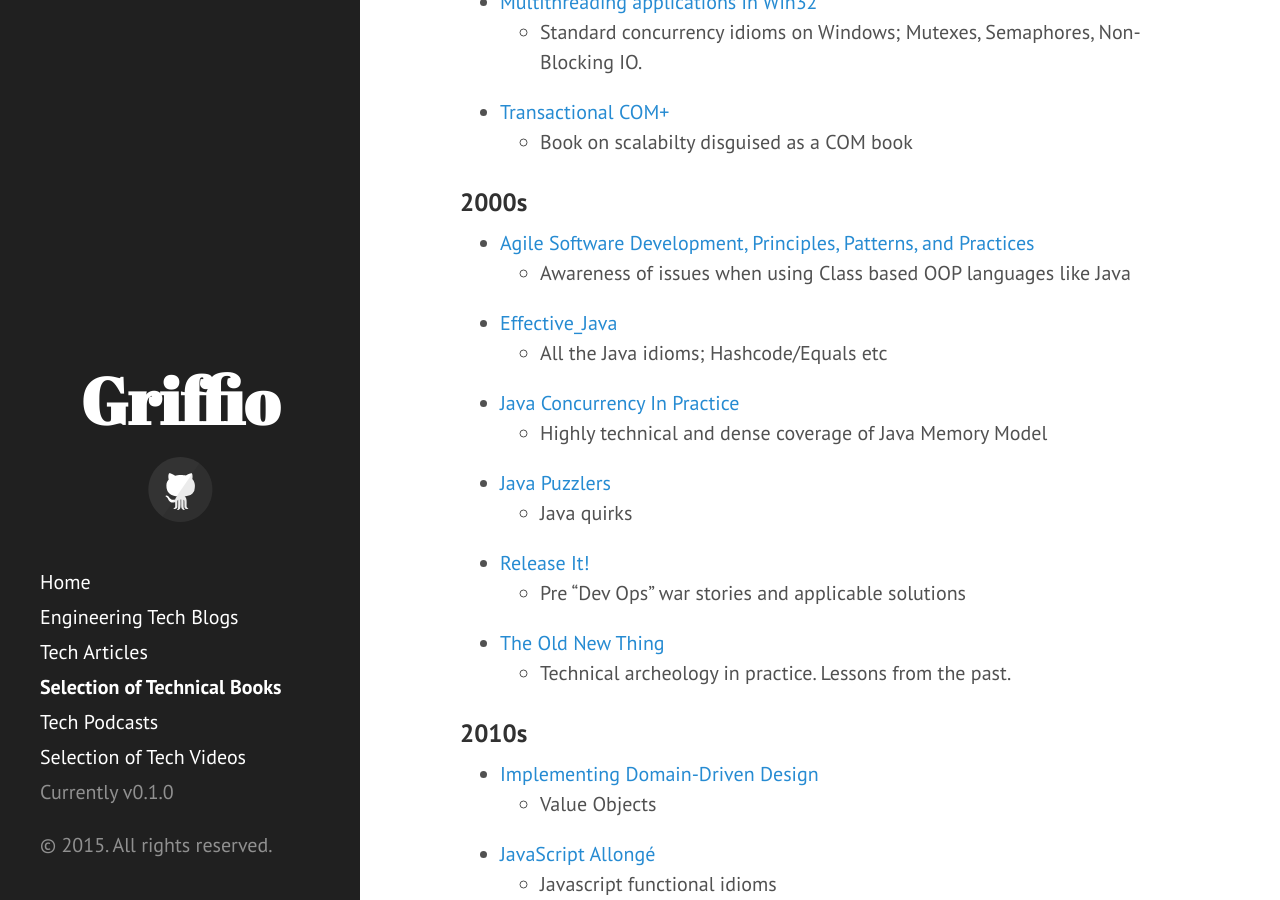
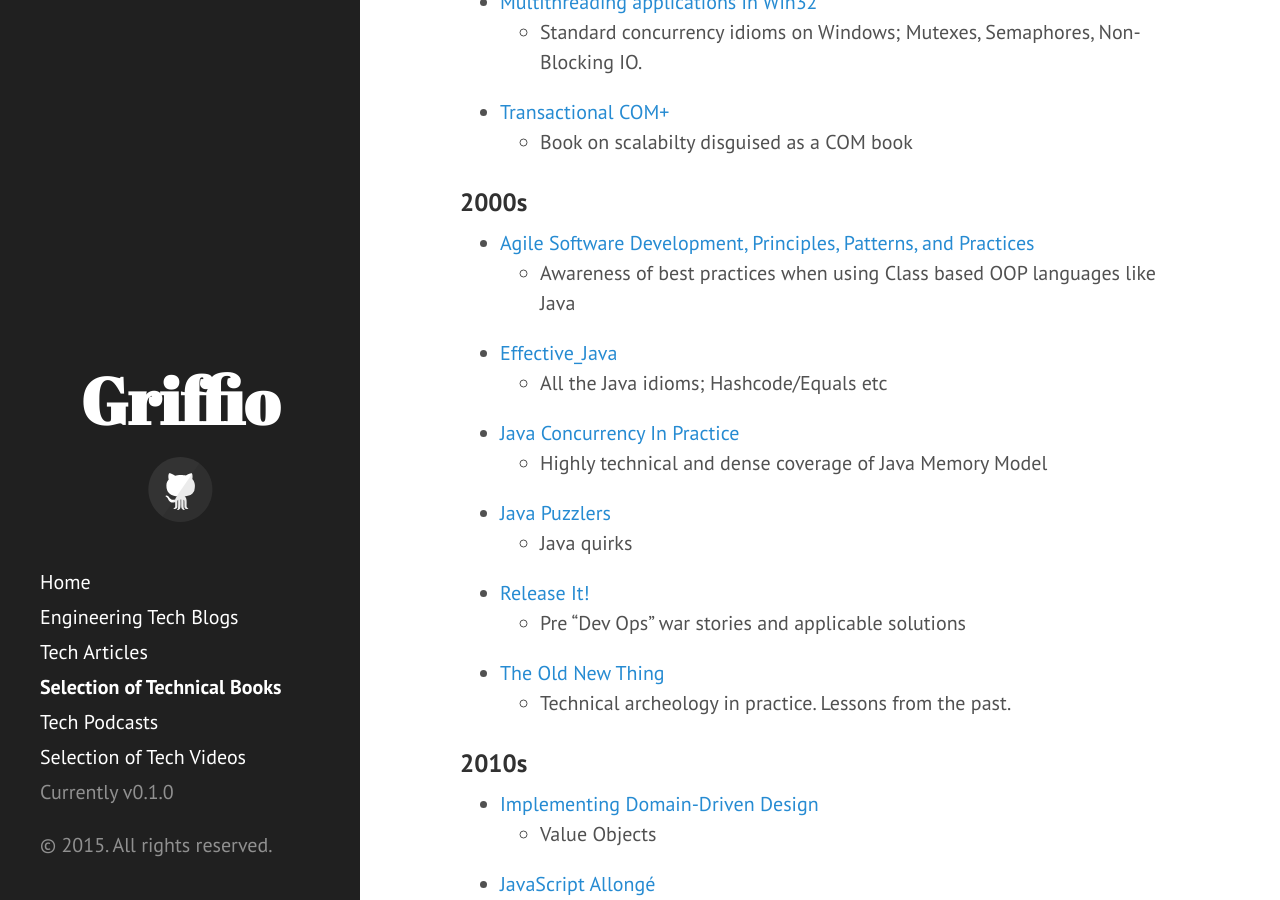
Before and after one commit to griffio/griffio.github.io, a Jekyll site: the page built from tech-books.md, in a window 1280 px wide and 900 px high, scrolled down 797 px. Built offline with Jekyll 4.4.1, drawn with Linux system fonts in a browser that asks for light colours; nearby versions of some CDN libraries.

Commit message:
Update tech-books.md

```diff
--- a/tech-books.md
+++ b/tech-books.md
@@ -31,7 +31,7 @@
 ### 2000s
 
 - [Agile Software Development, Principles, Patterns, and Practices](https://openlibrary.org/books/OL9297484M/Agile_Software_Development_Principles_Patterns_and_Practices)
-  - Awareness of issues when using Class based OOP languages like Java
+  - Awareness of best practices when using Class based OOP languages like Java
 - [Effective_Java](https://openlibrary.org/works/OL6223299W/Effective_Java)
   - All the Java idioms; Hashcode/Equals etc
 - [Java Concurrency In Practice](https://openlibrary.org/books/OL25208908M/Java_Concurrency_in_Practice)
```
